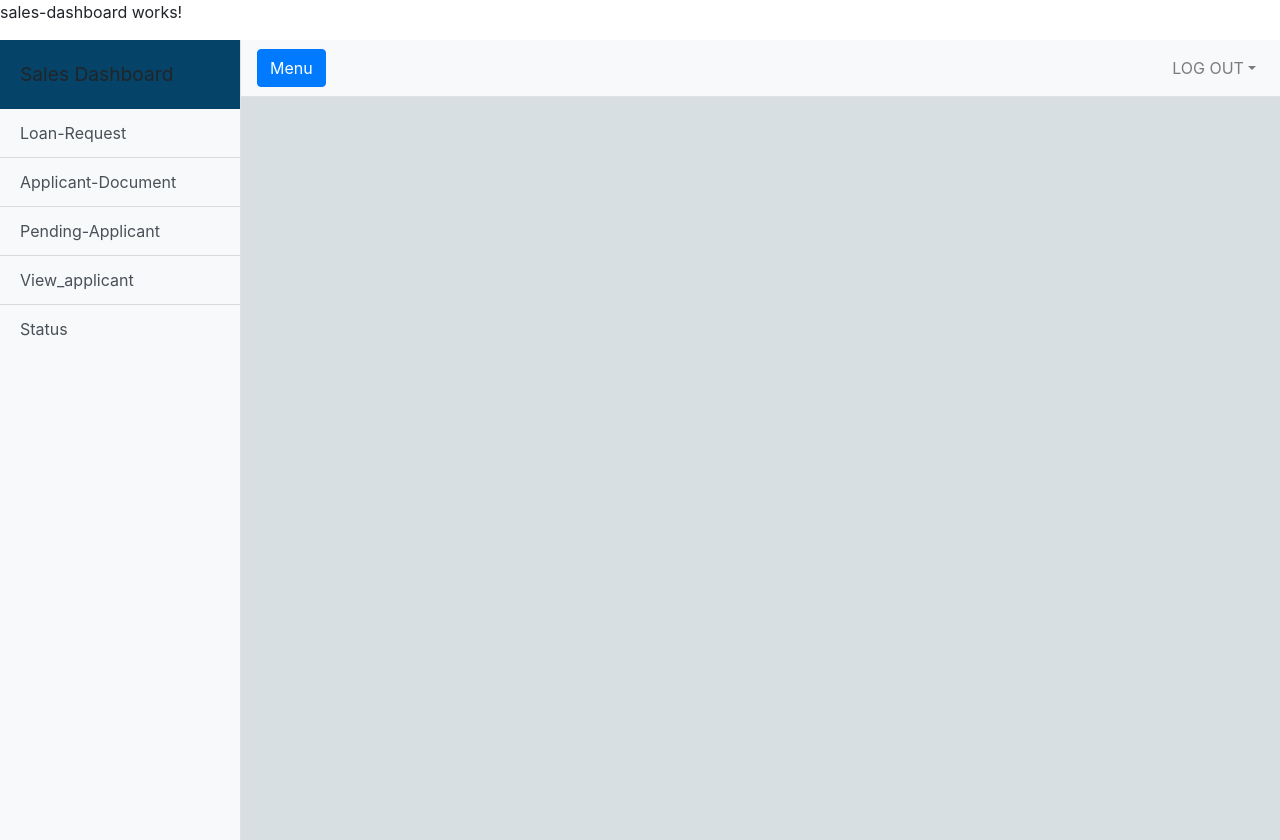
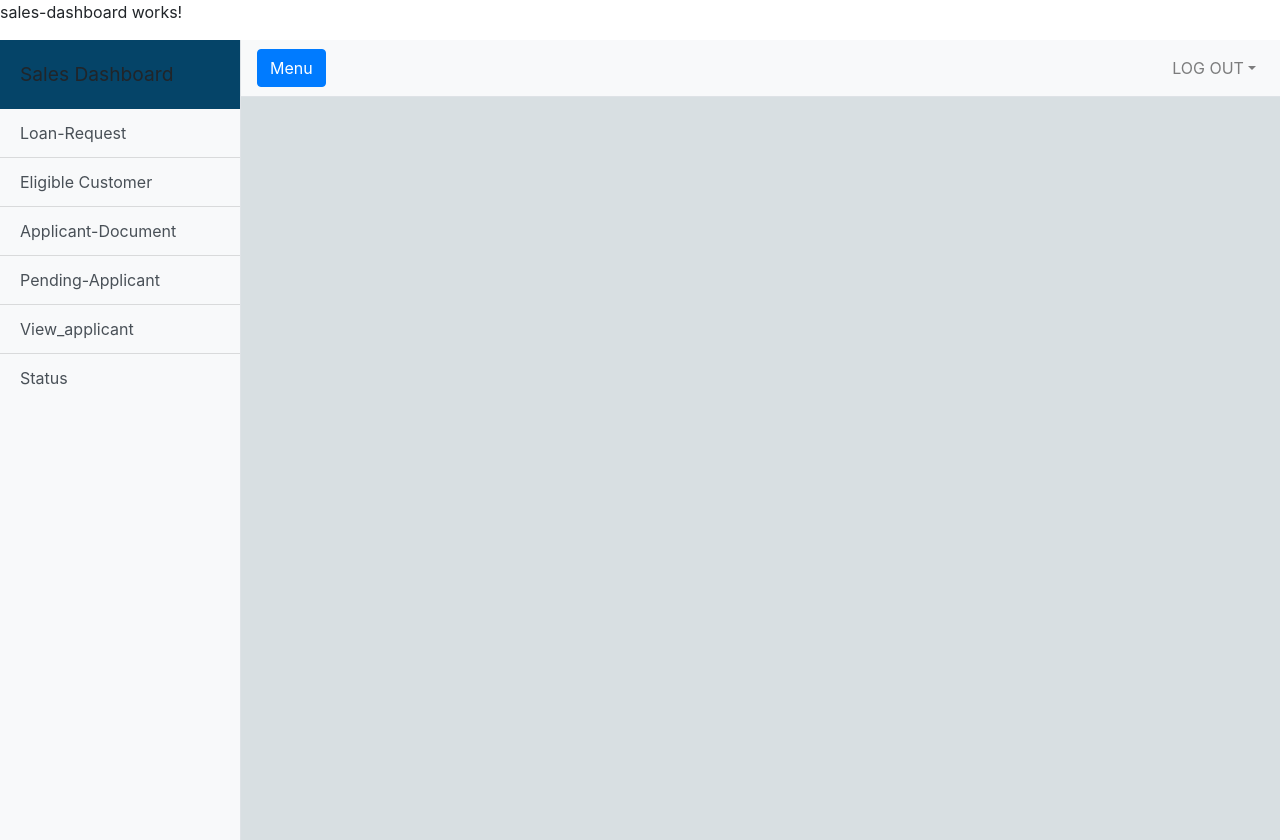
Before and after one commit to Bineetch32/loan-Management-FullStack, an Angular app in the folder frontend/: page /salesexecutive/sd in a window 1280 px wide. Built offline with nearby package versions, Linux system fonts and the light colour scheme.

Commit message:
Add Eligible Customer to Sales sidebar

```diff
--- a/frontend/src/app/module/sales-executive/sales-dashboard/sales-dashboard.component.html
+++ b/frontend/src/app/module/sales-executive/sales-dashboard/sales-dashboard.component.html
@@ -7,6 +7,7 @@
         <!-- List of links -->
         <div class="list-group list-group-flush">
             <a routerLink="lra" class="list-group-item list-group-item-action bg-light">Loan-Request</a>
+            <a routerLink="ec" class="list-group-item list-group-item-action bg-light">Eligible Customer</a>
             <a routerLink="cad" class="list-group-item list-group-item-action bg-light">Applicant-Document</a>
             <a routerLink="pa" class="list-group-item list-group-item-action bg-light">Pending-Applicant</a>
             <a routerLink="va" class="list-group-item list-group-item-action bg-light">View_applicant</a>
```
